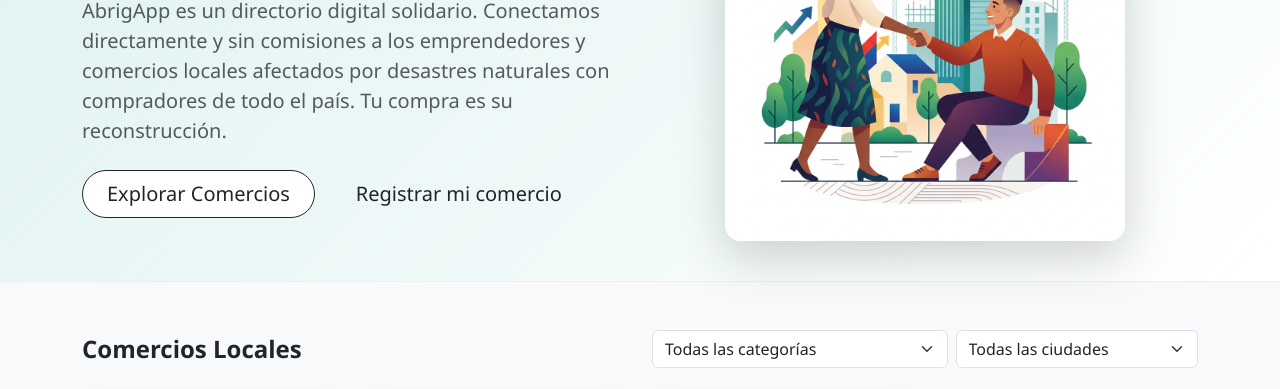
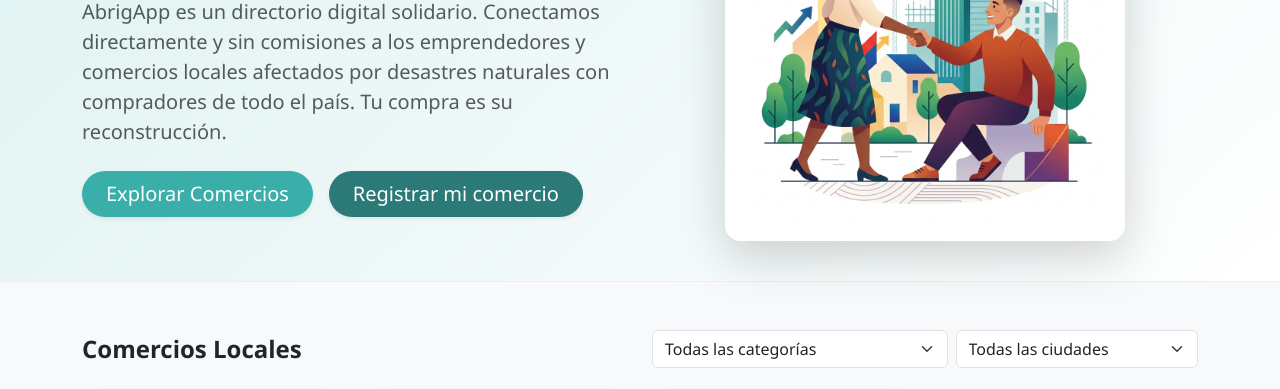
Before and after one commit to acardonag/abrigapp-comerce, a website built with Vite: page abrigapp-frontend/index.html in a window 1280 px wide. Shown: the part 261-650 px from the top of the page. Built offline with nearby package versions, Linux system fonts and the light colour scheme; files whose address does not match are found by name.

Commit message:
Make both hero buttons colorful

```diff
--- a/abrigapp-frontend/index.html
+++ b/abrigapp-frontend/index.html
@@ -39,8 +39,10 @@
         .store-logo { width: 80px; height: 80px; border-radius: 50%; object-fit: cover; margin-top: -40px; border: 4px solid white; background: #eee; }
         .store-cover { height: 120px; background-color: var(--bg-light); object-fit: cover; width: 100%; }
         .badge-category { background-color: var(--bg-light); color: var(--primary-color); font-weight: 600; border: 1px solid var(--secondary-color); }
-        .btn-whatsapp { background-color: #25D366; color: white; border-radius: 20px; font-weight: 600; padding: 8px 20px; }
-        .btn-whatsapp:hover { background-color: #1ebd5a; color: white; }
+        .btn-primary-custom { background-color: var(--primary-color); color: white; border: none; }
+        .btn-primary-custom:hover { background-color: #1f5a58; color: white; }
+        .btn-secondary-custom { background-color: var(--secondary-color); color: white; border: none; }
+        .btn-secondary-custom:hover { background-color: var(--primary-color); color: white; }
     </style>
 </head>
 <body>
@@ -63,8 +65,8 @@
                     <h1 class="hero-title mb-3" style="color: var(--primary-color); font-size: 3rem;">Reactivando la economía, juntos</h1>
                     <p class="lead mb-4 text-muted">AbrigApp es un directorio digital solidario. Conectamos directamente y sin comisiones a los emprendedores y comercios locales afectados por desastres naturales con compradores de todo el país. Tu compra es su reconstrucción.</p>
                     <div class="d-flex flex-wrap gap-3 justify-content-center justify-content-lg-start">
-                        <button class="btn btn-outline-dark btn-lg rounded-pill px-4 bg-white" onclick="document.getElementById('directory').scrollIntoView({behavior: 'smooth'})">Explorar Comercios</button>
-                        <button class="btn btn-primary-custom btn-lg rounded-pill px-4" onclick="showLoginModal()">Registrar mi comercio</button>
+                        <button class="btn btn-secondary-custom btn-lg rounded-pill px-4 shadow-sm" onclick="document.getElementById('directory').scrollIntoView({behavior: 'smooth'})">Explorar Comercios</button>
+                        <button class="btn btn-primary-custom btn-lg rounded-pill px-4 shadow-sm" onclick="showLoginModal()">Registrar mi comercio</button>
                     </div>
                 </div>
                 <div class="col-lg-6 text-center">
```
